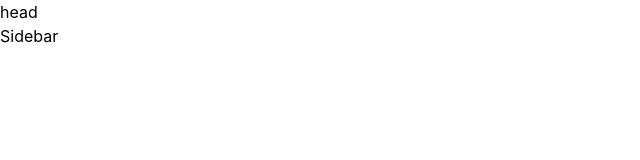
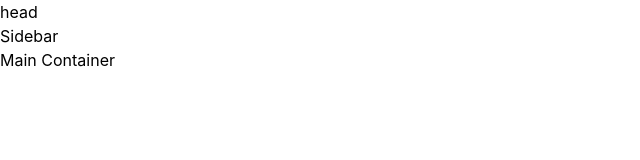
Before and after one commit to thepbhumirajbhar/youtube-clone, a React (Vite) app: page / in a window 1280 px wide. Shown: the top 160 px of the page, without its empty margins (0-640 px from the left). Built offline with nearby package versions, Linux system fonts and the light colour scheme.

Commit message:
added mainconrainer to the root

```diff
--- a/src/components/Body.tsx
+++ b/src/components/Body.tsx
@@ -1,9 +1,11 @@
+import MainContainer from "./MainContainer";
 import SideBar from "./SideBar";
 
 const Body = () => {
   return(
     <div>
       <SideBar/>
+      <MainContainer/>
     </div>
   )
 }
```
